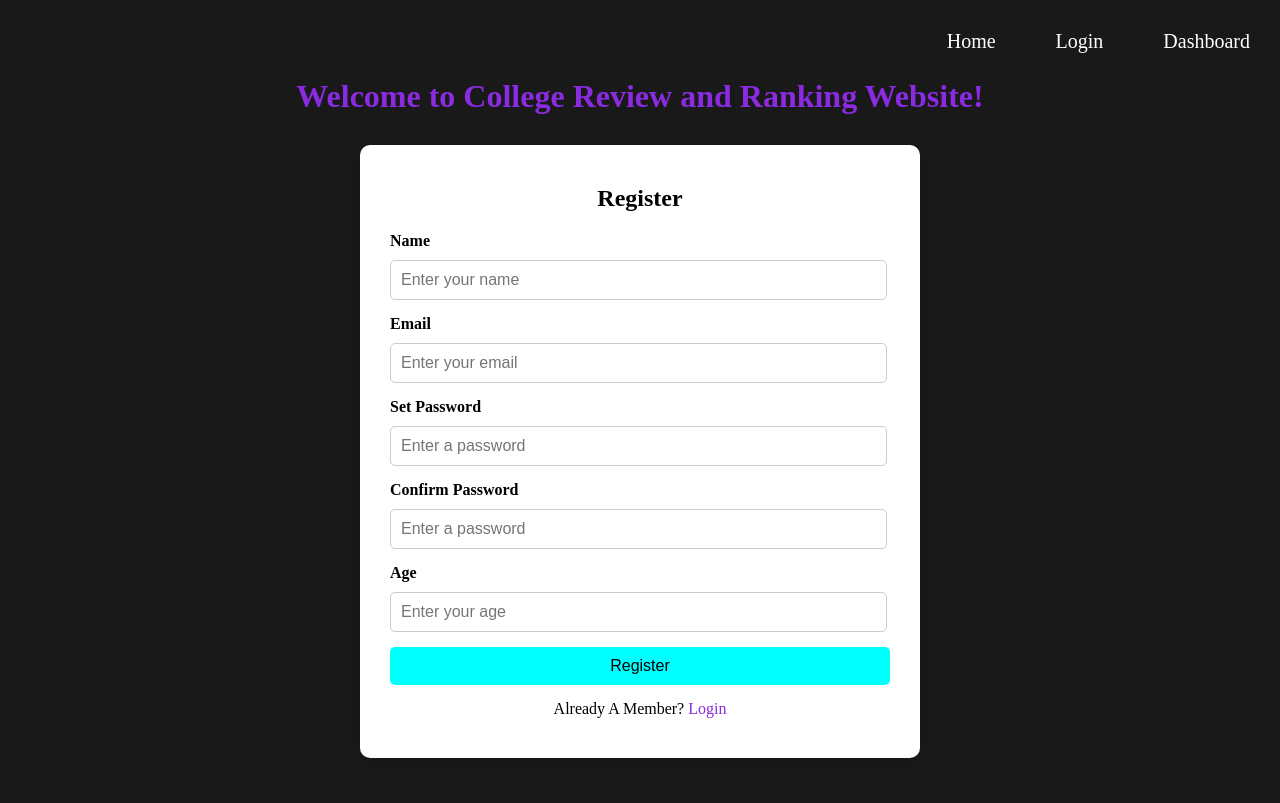
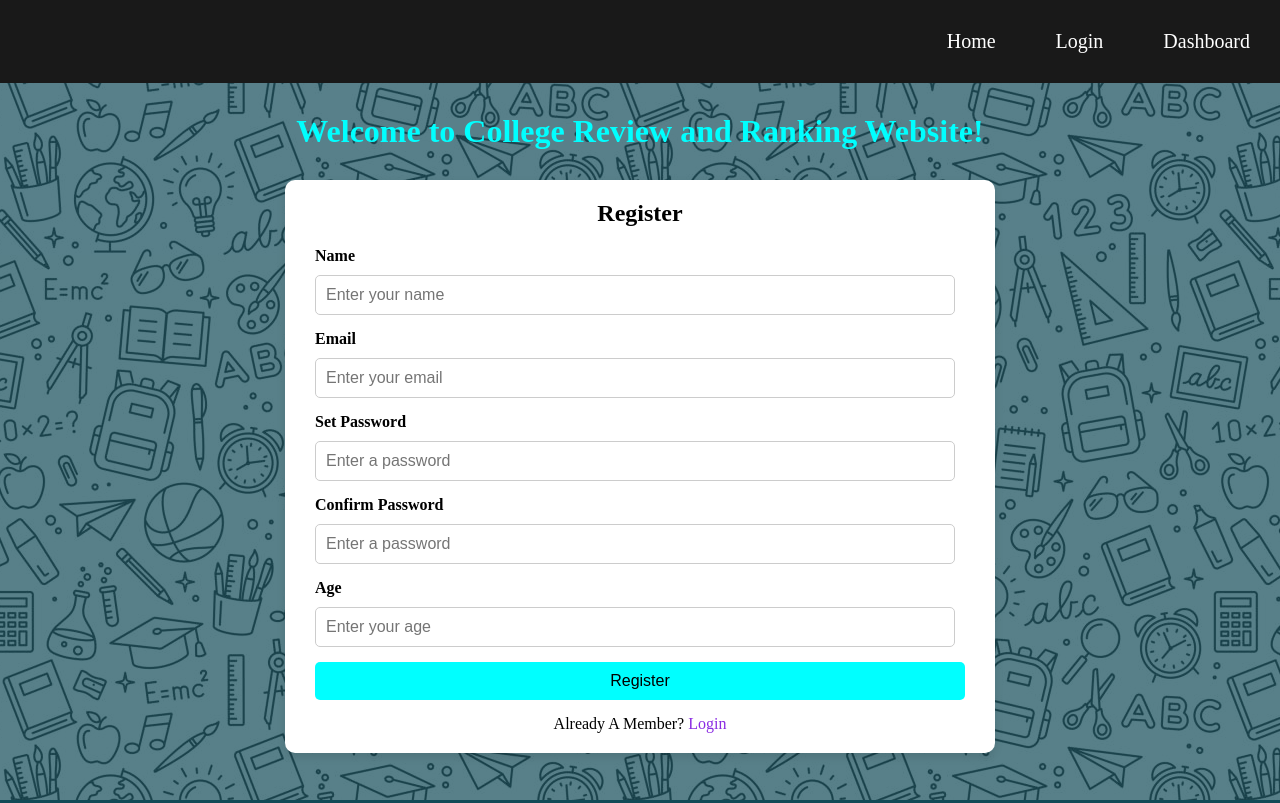
Before and after one commit to Megh39/college_review, a React (Vite) app: page / in a window 1280 px wide. Built offline with nearby package versions, Linux system fonts and the light colour scheme.

Commit message:
update background image in register page

```diff
--- a/src/Components/Register/Register.css
+++ b/src/Components/Register/Register.css
@@ -1,22 +1,41 @@
 .registerScreen {
   display: flex;
-  justify-content: center;
+  justify-content: flex-start;
   align-items: center;
   flex-direction: column;
-  height: 80vh;
+  height: 90vh;
   width: 100%;
+  position: relative;
+  z-index: 0;
+  background-color: rgba(9, 143, 176, 0.421);
+  overflow: hidden; /* Ensure no unexpected overflow */
+}
+
+.registerScreen::before {
+  content: '';
+  position: absolute;
+  top: 0;
+  left: 0;
+  height: 100%;
+  width: 100%;
+  background-image: url("/Images/bg1.jpg");
+  background-position: center;
+  background-attachment: fixed;
+  z-index: -1;
+  opacity: 0.3;
+  pointer-events: none; /* Allow interaction with elements on top */
 }
 .registerScreen h1 {
   padding: 30px 0;
-  color: #8a2be2;
+  color: cyan;
 }
 .registerForm {
   background-color: white;
   color: black;
   border-radius: 10px;
   width: 100%;
-  max-width: 500px;
-  padding: 40px 30px;
+  max-width: 650px;
+  padding: 20px 30px;
   box-shadow: 0 4px 8px rgba(0, 0, 0, 0.1);
 }
 
```
Also changed, not shown: public/Images/bg1.jpg (added).
